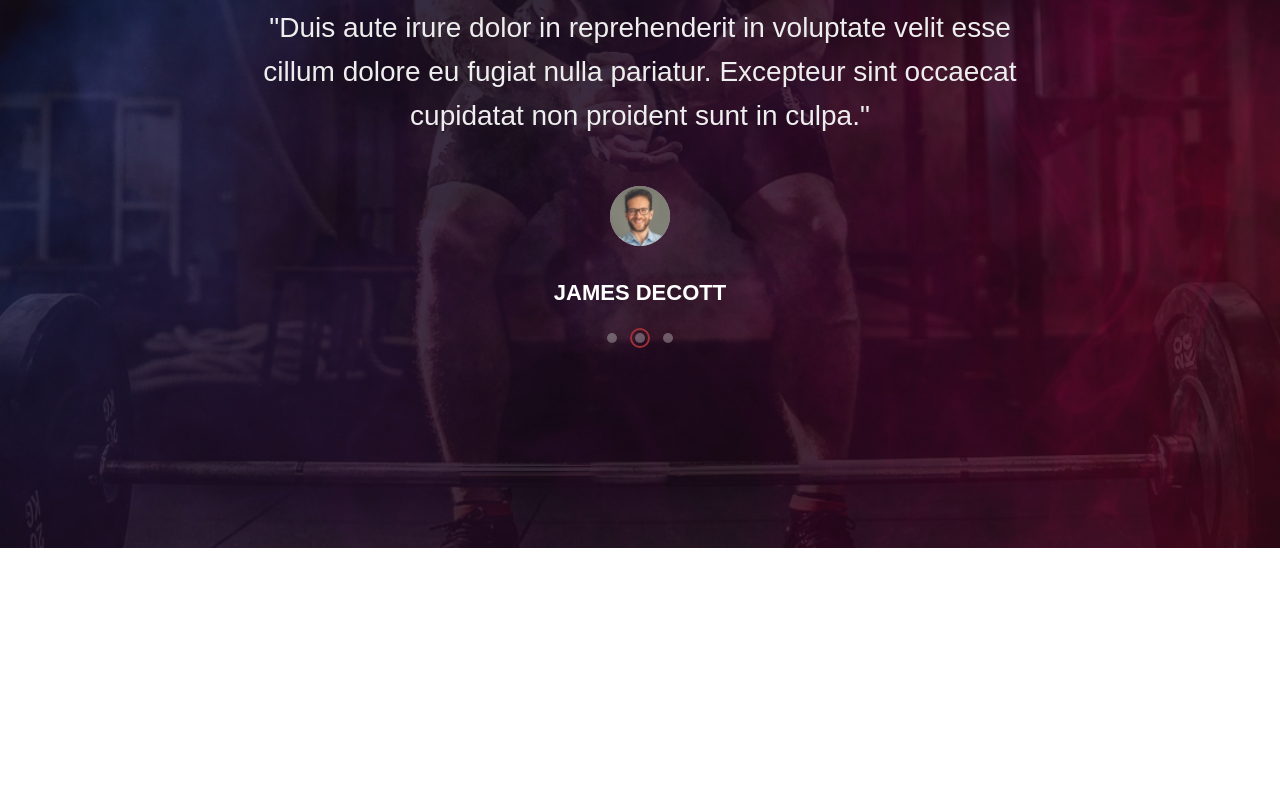
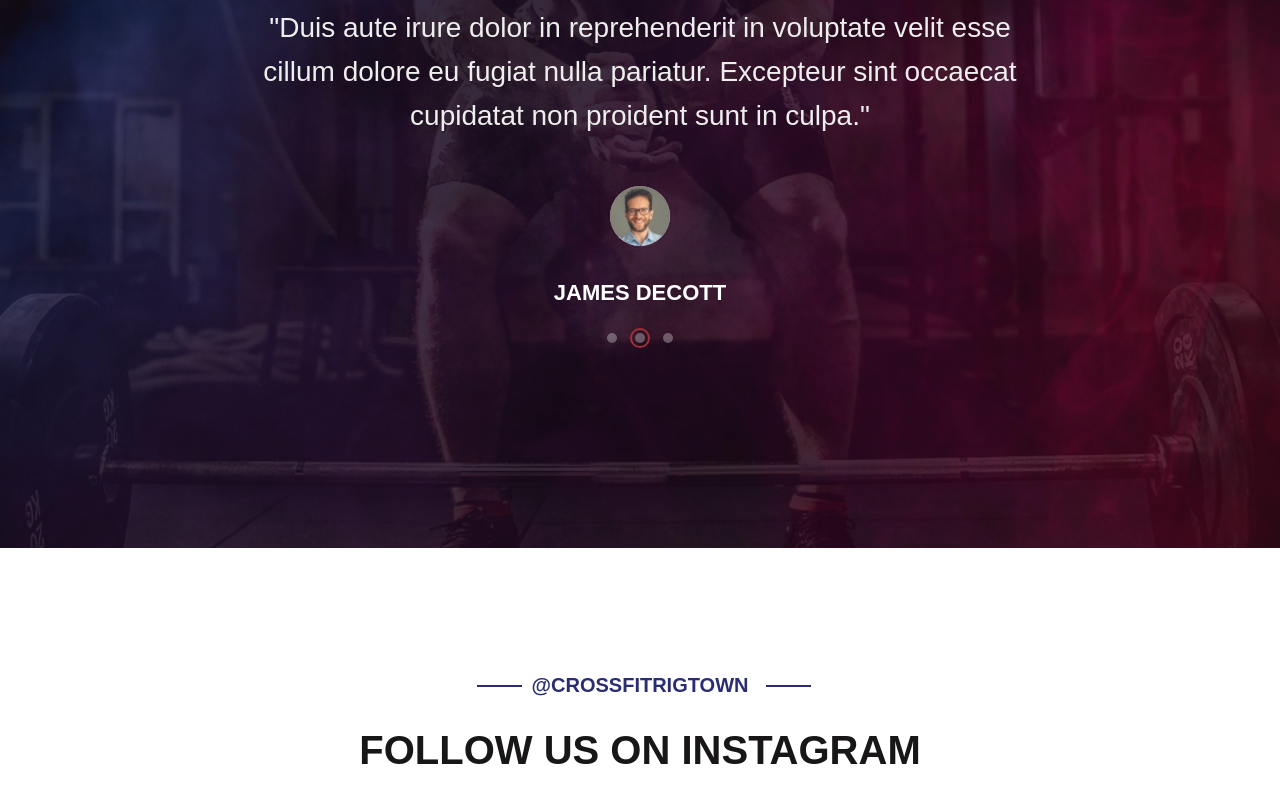
Before and after one commit to ankit-chauhan-codes/crossfit-rig-town-ankit, a plain HTML site: page index.html in a window 1280 px wide. Shown: the part 4386-5188 px from the top of the page. Before the commit the page ends 4934 px from the top, so only its background shows below. Drawn offline with nearby package versions, Linux system fonts and the light colour scheme; a web font is replaced by a local one.

Commit message:
added instagram section

```diff
--- a/index.html
+++ b/index.html
@@ -329,5 +329,23 @@
     </div>
 </section>
 
+<section id="instagram">
+  <div class="container">
+    <div class="insta-body mb-5 text-center">
 
+         <div class="insta-main-heading">
+          <h5 class="mb-3">@crossfitrigtown</h5>
+          <div class="insta-border"></div>
+          <div class="insta-border2"></div>
+         </div>
+
+        <div class="insta-heading mb-3">
+          <h2>Follow Us On Instagram</h2>
+        </div>
+      </div>
+    </div>
+</section>
+
+
+</body>
 </html>
```
